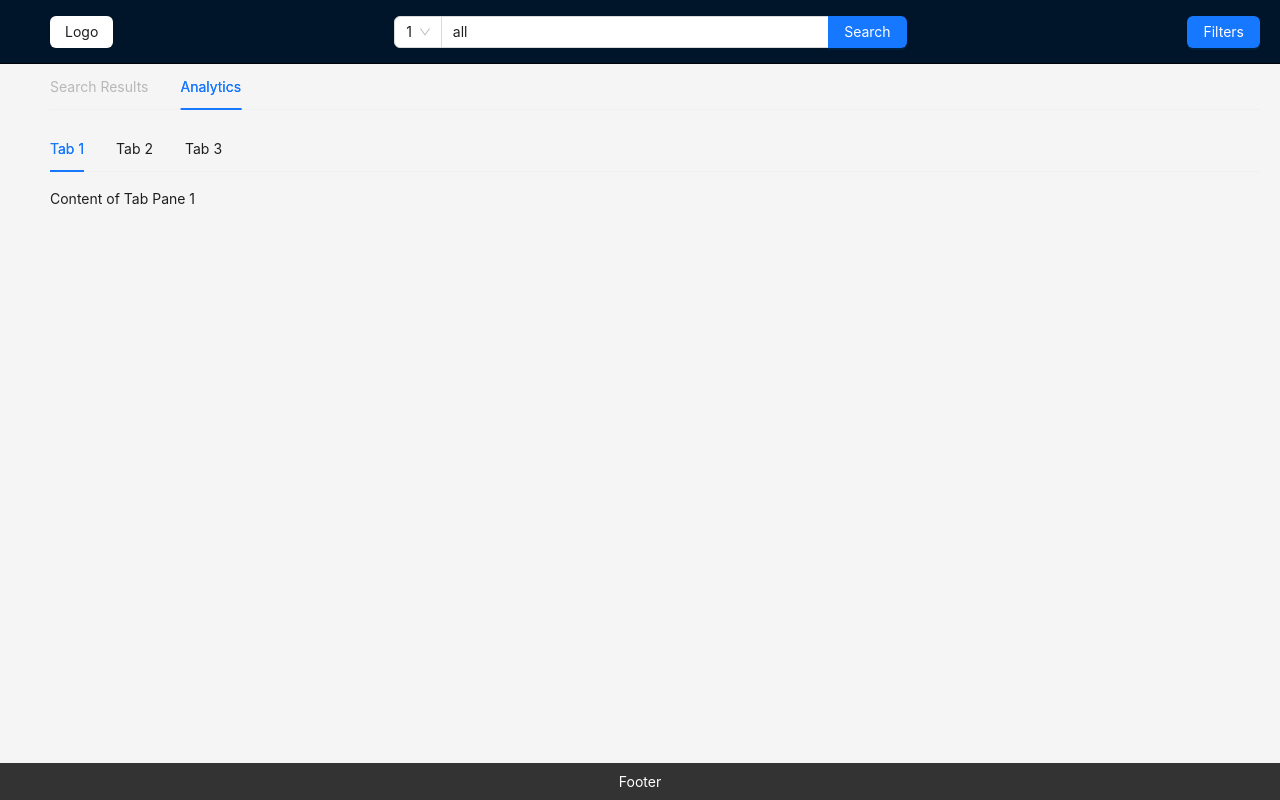
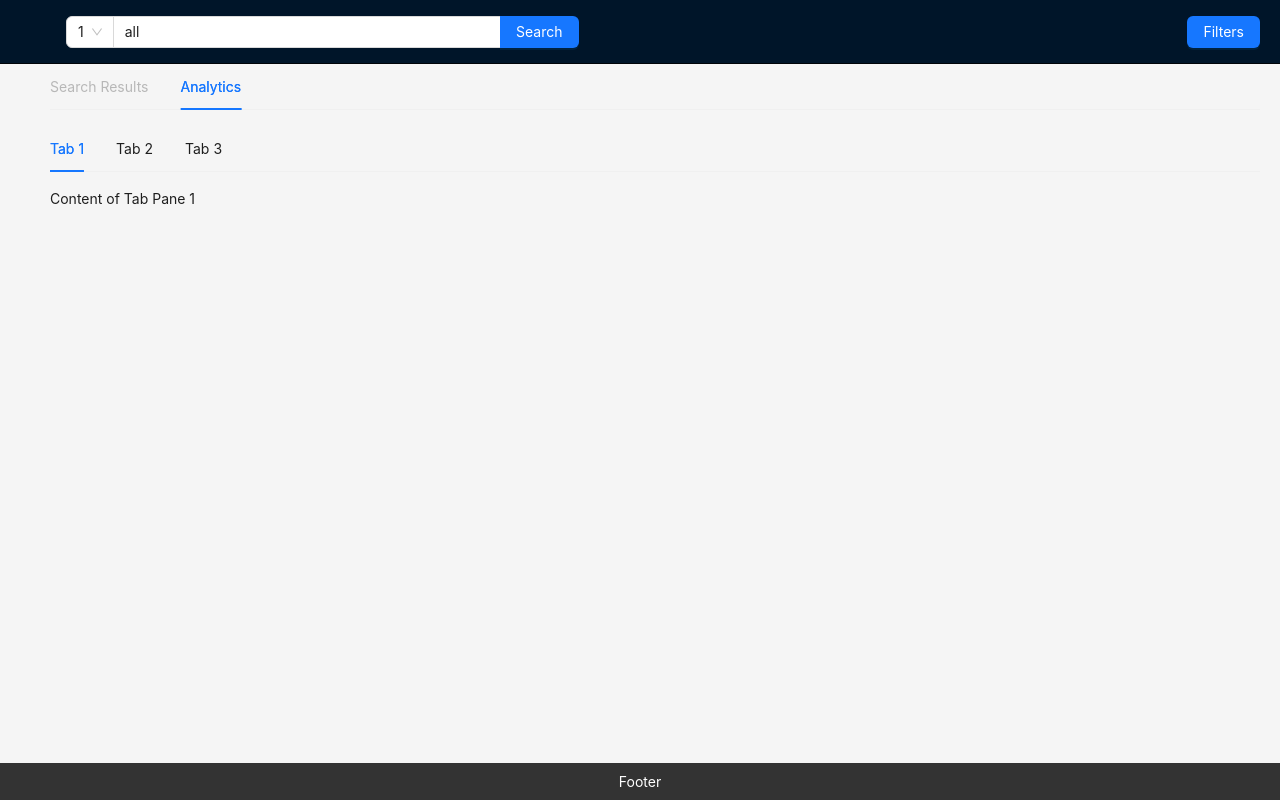
Before and after one commit to muhammadtalha242/cs_insight_frontend, a React (Vite) app: page /search/1 in a window 1280 px wide. Built offline with nearby package versions, Linux system fonts and the light colour scheme.

Commit message:
Update Header.tsx

```diff
--- a/src/components/Header.tsx
+++ b/src/components/Header.tsx
@@ -1,10 +1,11 @@
 import React, { ReactNode } from "react";
 import styled from "styled-components";
-import { Button, Layout } from "antd";
+import { Layout } from "antd";
 
 import { black80 } from "../constants/colors";
 
 const { Header: HeaderAntd } = Layout;
+
 const HeaderComponets = styled(HeaderAntd)`
   border-bottom: 1px ${black80} solid;
   display: flex;
@@ -14,12 +15,7 @@ const HeaderComponets = styled(HeaderAntd)`
 `;
 
 const Header: React.FC<{ children?: ReactNode }> = ({ children }) => {
-  return (
-    <HeaderComponets>
-      <Button style={{ border: "none" }}>Logo</Button>
-      {children}
-    </HeaderComponets>
-  );
+  return <HeaderComponets>{children}</HeaderComponets>;
 };
 
 export default Header;
```
